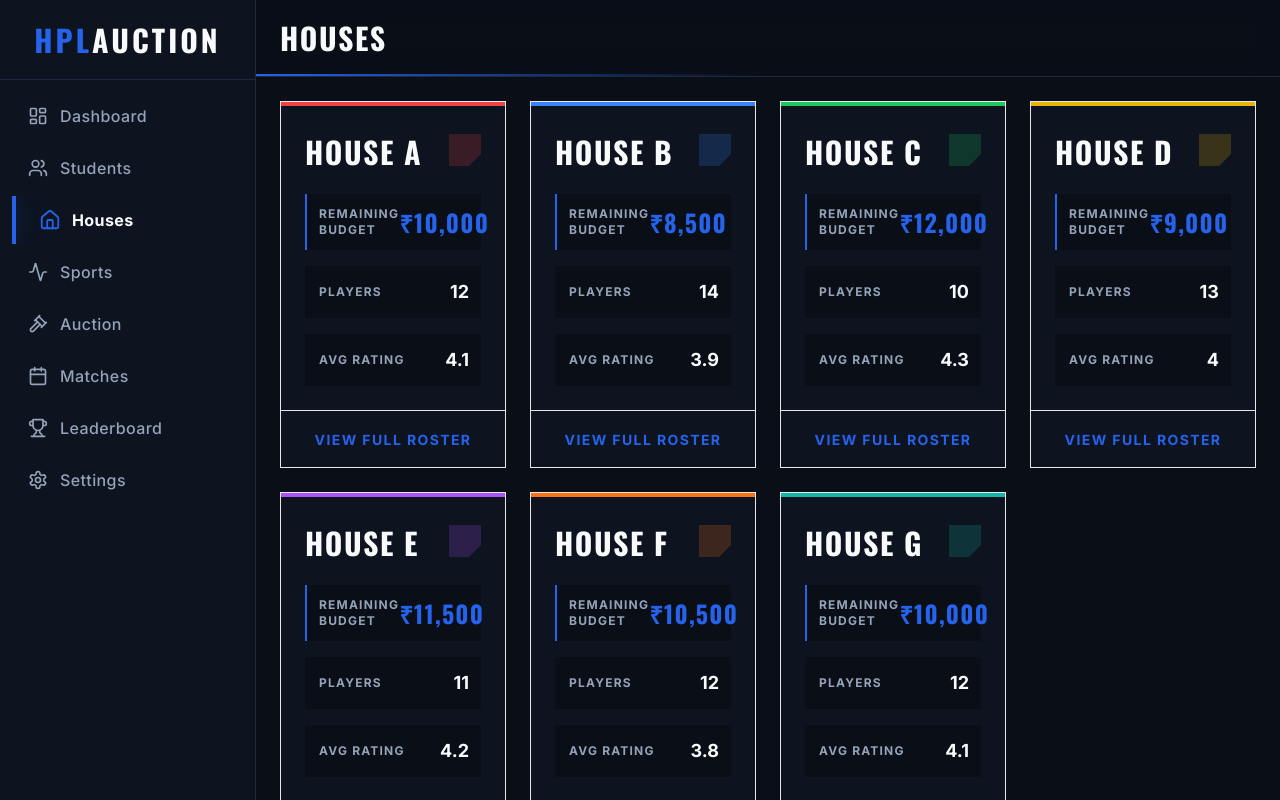
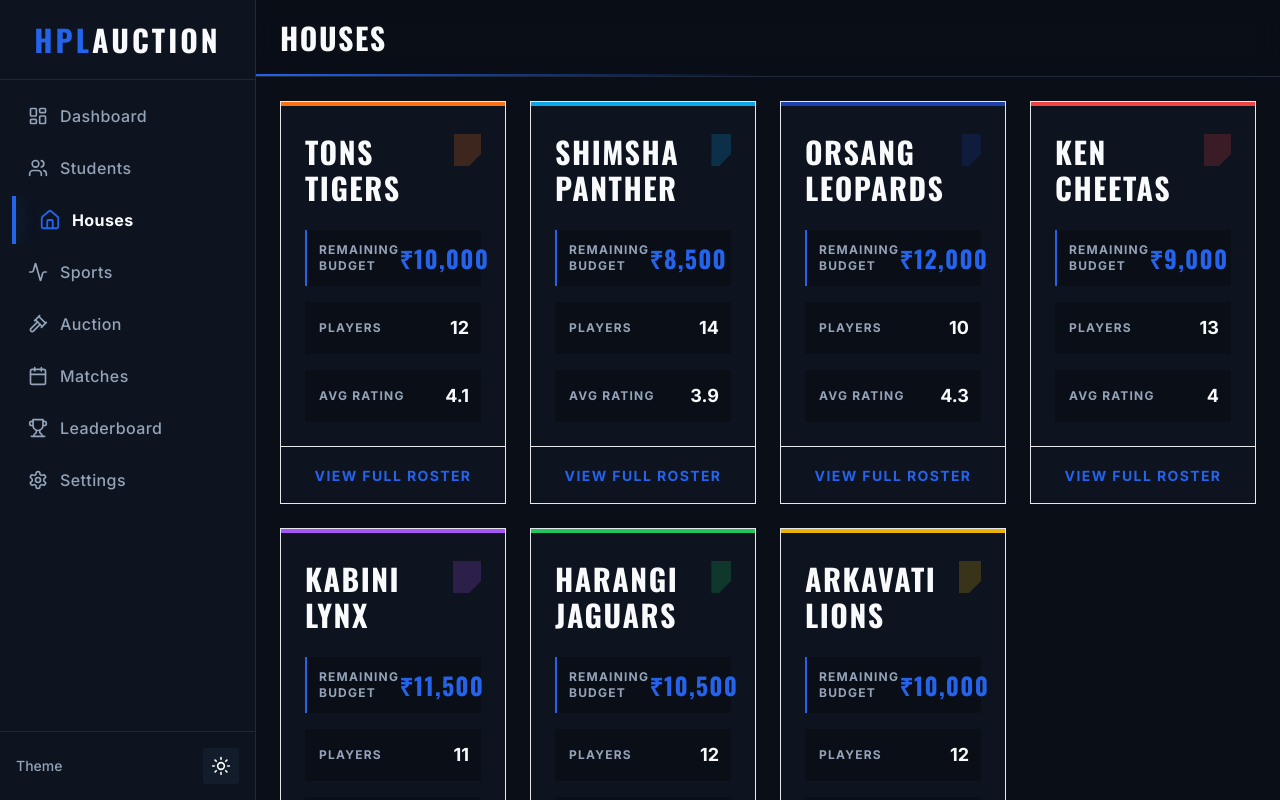
Before and after one commit to shahabhilash/hpl-auction, a Next.js app: page /houses in a window 1280 px wide. Built offline with nearby package versions, Linux system fonts and the light colour scheme.

Commit message:
feat: update house roster with official team names and colors

```diff
--- a/app/auction/page.tsx
+++ b/app/auction/page.tsx
@@ -9,13 +9,13 @@ export default function Auction() {
   const [selectedHouse, setSelectedHouse] = useState<string | null>(null);
 
   const houses = [
-    { id: "A", name: "House A", baseColor: "bg-red-600", ringColor: "ring-red-500", text: "text-red-500" },
-    { id: "B", name: "House B", baseColor: "bg-blue-600", ringColor: "ring-blue-500", text: "text-blue-500" },
-    { id: "C", name: "House C", baseColor: "bg-green-600", ringColor: "ring-green-500", text: "text-green-500" },
-    { id: "D", name: "House D", baseColor: "bg-yellow-500", ringColor: "ring-yellow-400", text: "text-yellow-500" },
-    { id: "E", name: "House E", baseColor: "bg-purple-600", ringColor: "ring-purple-500", text: "text-purple-500" },
-    { id: "F", name: "House F", baseColor: "bg-orange-600", ringColor: "ring-orange-500", text: "text-orange-500" },
-    { id: "G", name: "House G", baseColor: "bg-teal-600", ringColor: "ring-teal-500", text: "text-teal-500" },
+    { id: "tons", name: "Tons Tigers", baseColor: "bg-orange-600", ringColor: "ring-orange-500", text: "text-orange-500" },
+    { id: "shimsha", name: "Shimsha Panther", baseColor: "bg-sky-600", ringColor: "ring-sky-500", text: "text-sky-500" },
+    { id: "orsang", name: "Orsang Leopards", baseColor: "bg-blue-800", ringColor: "ring-blue-700", text: "text-blue-500" },
+    { id: "ken", name: "Ken Cheetas", baseColor: "bg-red-600", ringColor: "ring-red-500", text: "text-red-500" },
+    { id: "kabini", name: "Kabini Lynx", baseColor: "bg-purple-600", ringColor: "ring-purple-500", text: "text-purple-500" },
+    { id: "harangi", name: "Harangi Jaguars", baseColor: "bg-green-600", ringColor: "ring-green-500", text: "text-green-500" },
+    { id: "arkavati", name: "Arkavati Lions", baseColor: "bg-yellow-500", ringColor: "ring-yellow-400", text: "text-yellow-500" },
   ];
 
   const handleSold = () => {
--- a/app/globals.css
+++ b/app/globals.css
@@ -3,6 +3,24 @@
 @tailwind utilities;
 
 :root {
+  --background: #f8fafc;
+  --foreground: #090e17;
+
+  --primary: #2563eb;
+  --primary-foreground: #ffffff;
+
+  --muted: #f1f5f9;
+  --muted-foreground: #64748b;
+
+  --border: #e2e8f0;
+
+  --card: #ffffff;
+  --card-foreground: #090e17;
+
+  --accent: #22c55e;
+}
+
+.dark {
   --background: #090e17; /* Very dark navy/slate */
   --foreground: #f8fafc;
 
--- a/app/houses/page.tsx
+++ b/app/houses/page.tsx
@@ -2,13 +2,13 @@ import { PageHeader } from "@/components/PageHeader";
 
 export default function Houses() {
   const houses = [
-    { name: "House A", color: "bg-red-500", budget: 10000, players: 12, rating: 4.1 },
-    { name: "House B", color: "bg-blue-500", budget: 8500, players: 14, rating: 3.9 },
-    { name: "House C", color: "bg-green-500", budget: 12000, players: 10, rating: 4.3 },
-    { name: "House D", color: "bg-yellow-500", budget: 9000, players: 13, rating: 4.0 },
-    { name: "House E", color: "bg-purple-500", budget: 11500, players: 11, rating: 4.2 },
-    { name: "House F", color: "bg-orange-500", budget: 10500, players: 12, rating: 3.8 },
-    { name: "House G", color: "bg-teal-500", budget: 10000, players: 12, rating: 4.1 },
+    { name: "Tons Tigers", color: "bg-orange-500", budget: 10000, players: 12, rating: 4.1 },
+    { name: "Shimsha Panther", color: "bg-sky-500", budget: 8500, players: 14, rating: 3.9 },
+    { name: "Orsang Leopards", color: "bg-blue-800", budget: 12000, players: 10, rating: 4.3 },
+    { name: "Ken Cheetas", color: "bg-red-500", budget: 9000, players: 13, rating: 4.0 },
+    { name: "Kabini Lynx", color: "bg-purple-500", budget: 11500, players: 11, rating: 4.2 },
+    { name: "Harangi Jaguars", color: "bg-green-500", budget: 10500, players: 12, rating: 3.8 },
+    { name: "Arkavati Lions", color: "bg-yellow-500", budget: 10000, players: 12, rating: 4.1 },
   ];
 
   return (
--- a/app/layout.tsx
+++ b/app/layout.tsx
@@ -2,6 +2,7 @@ import type { Metadata } from "next";
 import { Inter, Oswald } from "next/font/google";
 import "./globals.css";
 import { Sidebar } from "@/components/Sidebar";
+import { ThemeProvider } from "@/components/ThemeProvider";
 
 const inter = Inter({ subsets: ["latin"], variable: "--font-inter" });
 const oswald = Oswald({ subsets: ["latin"], variable: "--font-oswald" });
@@ -17,12 +18,14 @@ export default function RootLayout({
   children: React.ReactNode;
 }>) {
   return (
-    <html lang="en" className="dark">
+    <html lang="en" className="dark" suppressHydrationWarning>
       <body className={`${inter.variable} ${oswald.variable} font-sans flex h-screen overflow-hidden selection:bg-primary/30 selection:text-primary`}>
-        <Sidebar />
-        <main className="flex-1 overflow-y-auto flex flex-col bg-background">
-          {children}
-        </main>
+        <ThemeProvider>
+          <Sidebar />
+          <main className="flex-1 overflow-y-auto flex flex-col bg-background">
+            {children}
+          </main>
+        </ThemeProvider>
       </body>
     </html>
   );
--- a/app/leaderboard/page.tsx
+++ b/app/leaderboard/page.tsx
@@ -2,13 +2,13 @@ import { PageHeader } from "@/components/PageHeader";
 
 export default function Leaderboard() {
   const leaderboard = [
-    { rank: 1, house: "House C", matches: 5, wins: 4, losses: 1, points: 12 },
-    { rank: 2, house: "House A", matches: 5, wins: 3, losses: 2, points: 9 },
-    { rank: 3, house: "House E", matches: 5, wins: 3, losses: 2, points: 9 },
-    { rank: 4, house: "House G", matches: 5, wins: 2, losses: 3, points: 6 },
-    { rank: 5, house: "House B", matches: 5, wins: 2, losses: 3, points: 6 },
-    { rank: 6, house: "House D", matches: 5, wins: 2, losses: 3, points: 6 },
-    { rank: 7, house: "House F", matches: 5, wins: 1, losses: 4, points: 3 },
+    { rank: 1, house: "Orsang Leopards", matches: 5, wins: 4, losses: 1, points: 12 },
+    { rank: 2, house: "Tons Tigers", matches: 5, wins: 3, losses: 2, points: 9 },
+    { rank: 3, house: "Kabini Lynx", matches: 5, wins: 3, losses: 2, points: 9 },
+    { rank: 4, house: "Arkavati Lions", matches: 5, wins: 2, losses: 3, points: 6 },
+    { rank: 5, house: "Shimsha Panther", matches: 5, wins: 2, losses: 3, points: 6 },
+    { rank: 6, house: "Ken Cheetas", matches: 5, wins: 2, losses: 3, points: 6 },
+    { rank: 7, house: "Harangi Jaguars", matches: 5, wins: 1, losses: 4, points: 3 },
   ];
 
   return (
--- a/app/students/page.tsx
+++ b/app/students/page.tsx
@@ -2,9 +2,9 @@ import { PageHeader } from "@/components/PageHeader";
 
 export default function Students() {
   const students = [
-    { id: 1, name: "Rahul Sharma", roll: "2023CS01", rating: 4.3, sports: ["Cricket", "Badminton"], house: "House A", status: "Sold" },
+    { id: 1, name: "Rahul Sharma", roll: "2023CS01", rating: 4.3, sports: ["Cricket", "Badminton"], house: "Tons Tigers", status: "Sold" },
     { id: 2, name: "Amit Patel", roll: "2023EE14", rating: 3.9, sports: ["Basketball", "Table Tennis"], house: "Unassigned", status: "Available" },
-    { id: 3, name: "Priya Singh", roll: "2024ME05", rating: 4.5, sports: ["Chess", "Badminton"], house: "House C", status: "Sold" },
+    { id: 3, name: "Priya Singh", roll: "2024ME05", rating: 4.5, sports: ["Chess", "Badminton"], house: "Orsang Leopards", status: "Sold" },
   ];
 
   return (
@@ -26,7 +26,7 @@ export default function Students() {
             </select>
             <select className="px-4 py-3 border-2 border-border/50 rounded-none bg-card text-foreground font-bold tracking-wider uppercase text-sm focus:outline-none focus:border-primary transition-colors appearance-none cursor-pointer">
               <option>ALL HOUSES</option>
-              <option>HOUSE A</option>
+              <option>TONS TIGERS</option>
               <option>UNASSIGNED</option>
             </select>
           </div>
--- a/components/Sidebar.tsx
+++ b/components/Sidebar.tsx
@@ -1,12 +1,19 @@
 "use client";
 import Link from "next/link";
 import { usePathname } from "next/navigation";
-import { useState } from "react";
-import { Menu, X, LayoutDashboard, Users, Home, Activity, Gavel, Calendar, Trophy, Settings } from "lucide-react";
+import { useState, useEffect } from "react";
+import { Menu, X, LayoutDashboard, Users, Home, Activity, Gavel, Calendar, Trophy, Settings, Sun, Moon } from "lucide-react";
+import { useTheme } from "./ThemeProvider";
 
 export function Sidebar() {
   const pathname = usePathname();
   const [isOpen, setIsOpen] = useState(false);
+  const { theme, toggleTheme } = useTheme();
+  const [mounted, setMounted] = useState(false);
+
+  useEffect(() => {
+    setMounted(true);
+  }, []);
 
   const links = [
     { href: "/dashboard", label: "Dashboard", icon: <LayoutDashboard size={20} /> },
@@ -29,13 +36,13 @@ export function Sidebar() {
       </button>
 
       <div className={`
-        fixed inset-y-0 left-0 z-40 w-64 bg-card border-r border-border transform transition-transform duration-200 ease-in-out md:translate-x-0 md:static md:block
+        fixed inset-y-0 left-0 z-40 w-64 bg-card border-r border-border transform transition-transform duration-200 ease-in-out md:translate-x-0 md:static flex flex-col
         ${isOpen ? "translate-x-0" : "-translate-x-full"}
       `}>
-        <div className="flex items-center justify-center h-20 border-b border-border bg-background/50">
+        <div className="flex items-center justify-center h-20 border-b border-border bg-background/50 shrink-0">
           <span className="text-3xl font-display font-black tracking-widest text-primary uppercase">HPL<span className="text-foreground">Auction</span></span>
         </div>
-        <nav className="p-3 space-y-1 overflow-y-auto h-[calc(100vh-5rem)]">
+        <nav className="p-3 space-y-1 overflow-y-auto flex-1">
           {links.map((link) => {
             const isActive = pathname === link.href || (pathname === '/' && link.href === '/dashboard');
             return (
@@ -59,6 +66,18 @@ export function Sidebar() {
             )
           })}
         </nav>
+        <div className="p-4 border-t border-border shrink-0 bg-background/50 flex justify-between items-center">
+          <span className="text-sm font-medium text-muted-foreground">Theme</span>
+          {mounted && (
+            <button
+              onClick={toggleTheme}
+              className="p-2 rounded-md bg-muted hover:bg-muted/80 text-foreground transition-colors"
+              aria-label="Toggle Theme"
+            >
+              {theme === "dark" ? <Sun size={20} /> : <Moon size={20} />}
+            </button>
+          )}
+        </div>
       </div>
       {isOpen && (
         <div
```
Also changed, not shown: utils/supabase/client.ts (added, +9 -0 lines), utils/supabase/server.ts (added, +36 -0 lines).
